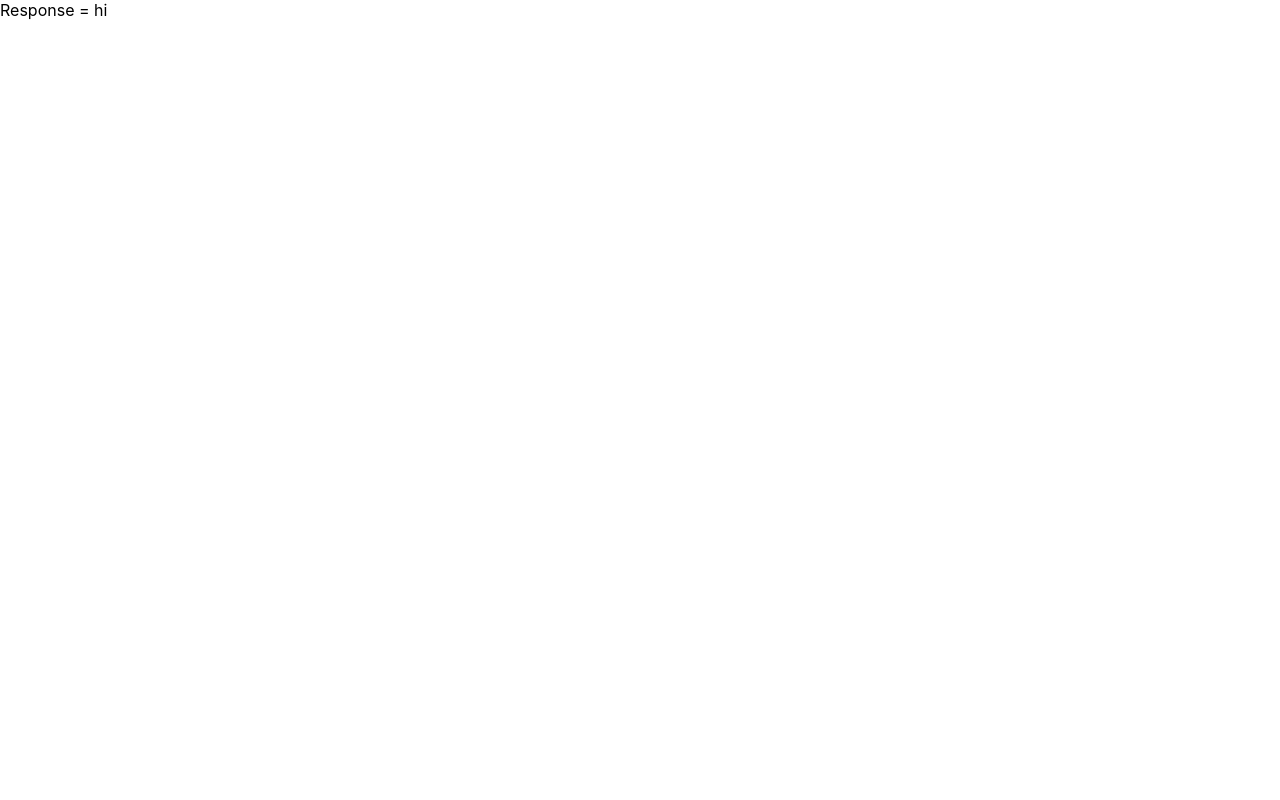
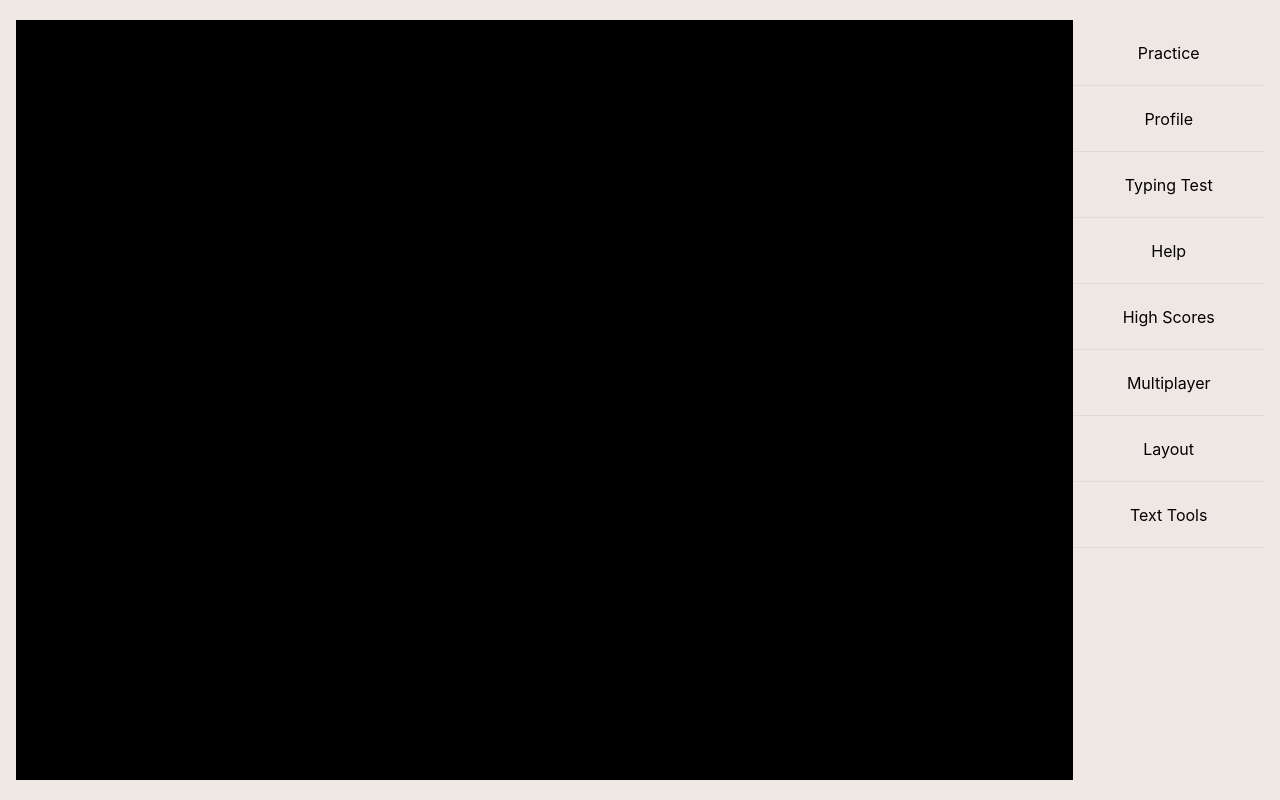
Before and after one commit to CJM1994/Typr, a React (Create React App) app in the folder client/: page / in a window 1280 px wide. Built offline with nearby package versions, Linux system fonts and the light colour scheme; no server answers.

Commit message:
Setup src structure and installed sass

```diff
--- a/client/src/App.js
+++ /dev/null
@@ -1,19 +0,0 @@
-import React, { useState, useEffect } from "react";
-import axios from "axios";
-
-function App() {
-  const [state, setState] = useState({
-    testResponse: "hi",
-  });
-
-  useEffect(() => {
-    axios.get("/test").then((res) => {
-      setState({ testResponse: JSON.stringify(res.data) });
-      console.log(res.data);
-    });
-  }, []);
-
-  return <div className="App">Response = {state.testResponse}</div>;
-}
-
-export default App;
--- /dev/null
+++ b/client/src/components/App.js
@@ -0,0 +1,19 @@
+import React from "react";
+
+import Sidebar from "./Sidebar";
+import Display from "./Display";
+
+import "./App.scss";
+
+function App() {
+  return (
+    <main className="layout">
+      <div className="container">
+        <Display />
+        <Sidebar />
+      </div>
+    </main>
+  );
+}
+
+export default App;
--- /dev/null
+++ b/client/src/components/App.scss
@@ -0,0 +1,15 @@
+.layout {
+  display: flex;
+  align-items: center;
+  justify-content: center;
+  min-height: 100vh;
+  background-color: #EFE7E4;
+}
+
+.container {
+  display: flex;
+  justify-content: center;
+  align-items: center;
+  width: 97.5%;
+  height: 95vh;
+}
--- /dev/null
+++ b/client/src/components/Display.js
@@ -0,0 +1,11 @@
+import React from "react";
+
+import "./Display.scss";
+
+export default function Display() {
+  return(
+    <div className="display">
+
+    </div>
+  )
+};
--- /dev/null
+++ b/client/src/components/Display.scss
@@ -0,0 +1,6 @@
+.display {
+  display: flex;
+  width: 100%;
+  height: 100%;
+  background-color: black;
+}
--- /dev/null
+++ b/client/src/components/Sidebar.js
@@ -0,0 +1,20 @@
+import React from "react";
+
+import SidebarButton from "./SidebarButton";
+
+import "./Sidebar.scss"
+
+export default function Sidebar() {
+  return (
+    <section className="sidebar">
+      <SidebarButton href="/" text="Practice" />
+      <SidebarButton href="/profile" text="Profile" />
+      <SidebarButton href="/test" text="Typing Test" />
+      <SidebarButton href="/help" text="Help" />
+      <SidebarButton href="/leaderboards" text="High Scores" />
+      <SidebarButton href="/multiplayer" text="Multiplayer" />
+      <SidebarButton href="/layouts" text="Layout" />
+      <SidebarButton href="/tools" text="Text Tools" />
+    </section>
+  );
+};
--- /dev/null
+++ b/client/src/components/Sidebar.scss
@@ -0,0 +1,6 @@
+.sidebar {
+  display: flex;
+  flex-direction: column;
+  width: 225px;
+  height: 100%;
+}
--- /dev/null
+++ b/client/src/components/SidebarButton.js
@@ -0,0 +1,11 @@
+import React from "react";
+
+import "./SidebarButton.scss";
+
+export default function SidebarButton(props) {
+  return (
+    <a href={props.href}>
+      <span>{props.text}</span>
+    </a>
+  );
+};
--- /dev/null
+++ b/client/src/components/SidebarButton.scss
@@ -0,0 +1,14 @@
+a {
+  display: flex;
+  justify-content: center;
+  align-items: center;
+  width: 100%;
+  height: 65px;
+  color: black;
+  border-bottom: 1px solid #E0D9D9;
+  text-decoration: none;
+}
+
+a:hover {
+  background-color: #f2ebe8;
+}
--- a/client/src/index.js
+++ b/client/src/index.js
@@ -1,7 +1,7 @@
 import React from 'react';
 import ReactDOM from 'react-dom';
 import './index.scss';
-import App from './App';
+import App from './components/App';
 
 ReactDOM.render(
   <React.StrictMode>
```
